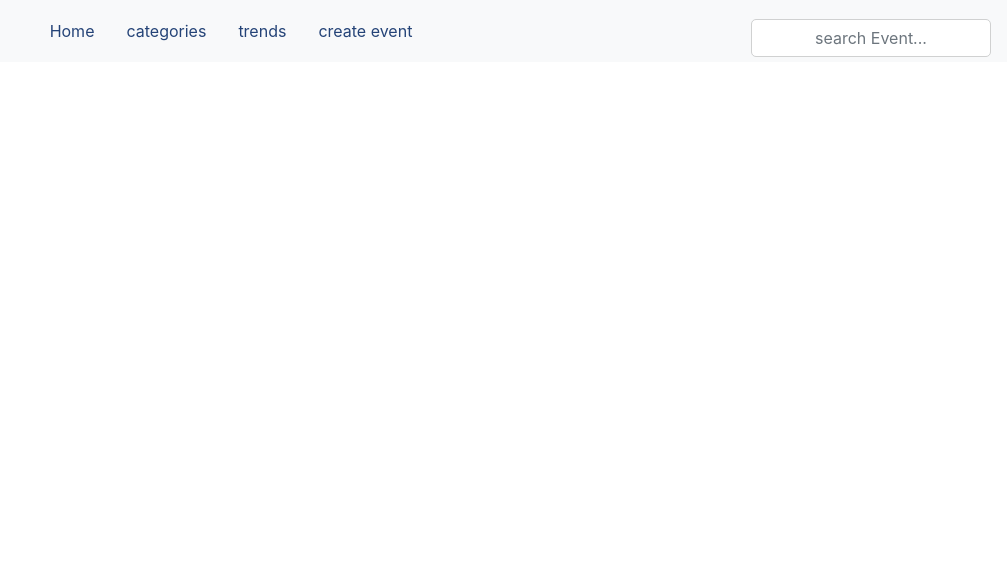
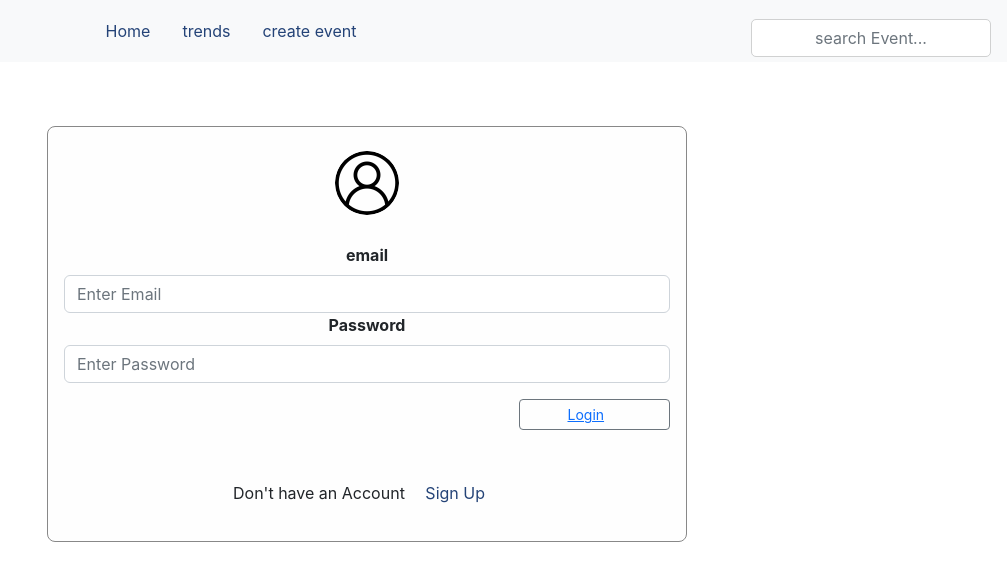
Before and after one commit to mwenje24/org-events, a React (Create React App) app: page /login in a window 1280 px wide. Shown: the top 580 px of the page, without its empty margins (273-1280 px from the left). Built offline with nearby package versions, Linux system fonts and the light colour scheme.

Commit message:
created a login form for organizers

```diff
--- a/src/App.js
+++ b/src/App.js
@@ -5,6 +5,8 @@ import Categories from './components/categories/Categories';
 import CreateEvent from './components/categories/CreateEvent';
 import Header from './components/Header'
 import Home from './components/home/Home';
+import Login from './components/categories/Login';
+import CreateAccount from './components/categories/CreateAccount';
 import Trending from './components/trending/Trending';
 
 
@@ -19,7 +21,9 @@ function App() {
         <Route exact path="/" element={<Home />}></Route>
         <Route exact path="/trends" element={<Trending />}></Route>
         <Route exact path="/categories" element={<Categories />}></Route>
+        <Route exact path="/login" element={<Login />}></Route>
         <Route exact path="/create-event" element={<CreateEvent />}></Route>
+        <Route exact path="/create-account" element={<CreateAccount />}></Route>
         </Routes>
       </Router>
     </div>
--- a/src/components/Header.js
+++ b/src/components/Header.js
@@ -7,9 +7,9 @@ const Header = () => {
         {/* <Link to="/" style={linkStyle} className='nav-lin'> Home </Link> */}
         {/* <Link to="/" className='nav-header-link'> <img src={logo} alt='logo'/> </Link> */}
         <Link to="/" className='nav-header-link'> Home </Link>
-        <Link to="/categories" className='nav-header-link'> categories </Link>
+        {/* <Link to="/categories" className='nav-header-link'> categories </Link> */}
         <Link to="/trends" className='nav-header-link'> trends </Link>
-        <Link to="/create-event" className='nav-header-link'> create event </Link>
+        <Link to="/login" className='nav-header-link'> create event </Link>
         <form className='nav-header-link search-bar'>
           <input className='form-control' type='text' name='search' placeholder='search Event...'/>
         </form>
--- /dev/null
+++ b/src/components/categories/CreateAccount.js
@@ -0,0 +1,12 @@
+import React from 'react'
+import {Link} from 'react-router-dom'
+
+const CreateAccount = () => {
+    return (
+        <>
+
+        </>
+    )
+}
+
+export default CreateAccount
--- a/src/components/categories/CreateEvent.js
+++ b/src/components/categories/CreateEvent.js
@@ -1,9 +1,11 @@
 import React from 'react'
+import image from "../../assets/user.png"
 
 const CreateEvent = () => {
   return (
     <div>
-      Create Event
+      {/* <form className="itemform-content"></form> */}
+
     </div>
   )
 }
--- /dev/null
+++ b/src/components/categories/Login.js
@@ -0,0 +1,31 @@
+import React from 'react'
+import image from "../../assets/user.png"
+import {Link} from 'react-router-dom'
+
+const Login = () => {
+  return (
+    <div>
+      <form className="modal-content animate" onSubmit="">
+          <div className="imgcontainer">
+            <img src={image} alt="Avatar" className="avatar"/>
+          </div>
+
+          <div className="log-container">
+            <label className='form-label'><b>email</b></label>
+            <input className="form-control" type="text" placeholder="Enter Email" name="uname"/>
+
+            <label className='form-label'><b>Password</b></label>
+            <input className="form-control" type="password" placeholder="Enter Password" name="psw"/>
+
+            <button className='btn btn-sm btn-outline-secondary mt-3 w-25 px-5' type="submit"><Link to="/create-event" className='btn-sm'> Login</Link></button>
+          </div>
+
+          <div className="log-container">
+            <span className="psw">Don't have an Account <Link to="/create-account" className='nav-header-link'> Sign Up </Link></span>
+          </div>
+        </form>
+    </div>
+  )
+}
+
+export default Login
--- a/src/index.css
+++ b/src/index.css
@@ -128,6 +128,36 @@ nav-header{
   height: 25px;
 }
 
+.modal-content {
+  background-color: #fefefe;
+  margin: 5% auto 15% auto; /* 5% from the top, 15% from the bottom and centered */
+  border: 1px solid #888;
+  border-radius: 8px;
+  width: 50%; /* Could be more or less, depending on screen size */
+}
+.imgcontainer {
+  text-align: center;
+  margin: 24px 0 12px 0;
+  position: relative;
+}
+
+img.avatar {
+  width: 10%;
+  border-radius: 50%;
+}
+.log-container{
+  padding: 16px;
+}
+
+.log-container button{
+  display: flex;
+  float: right;
+}
+
+.itemform-content{
+  width: 90%;
+  margin: 0% auto 15% auto;
+}
 
 
 
```
Also changed, not shown: src/assets/user.png (added).
